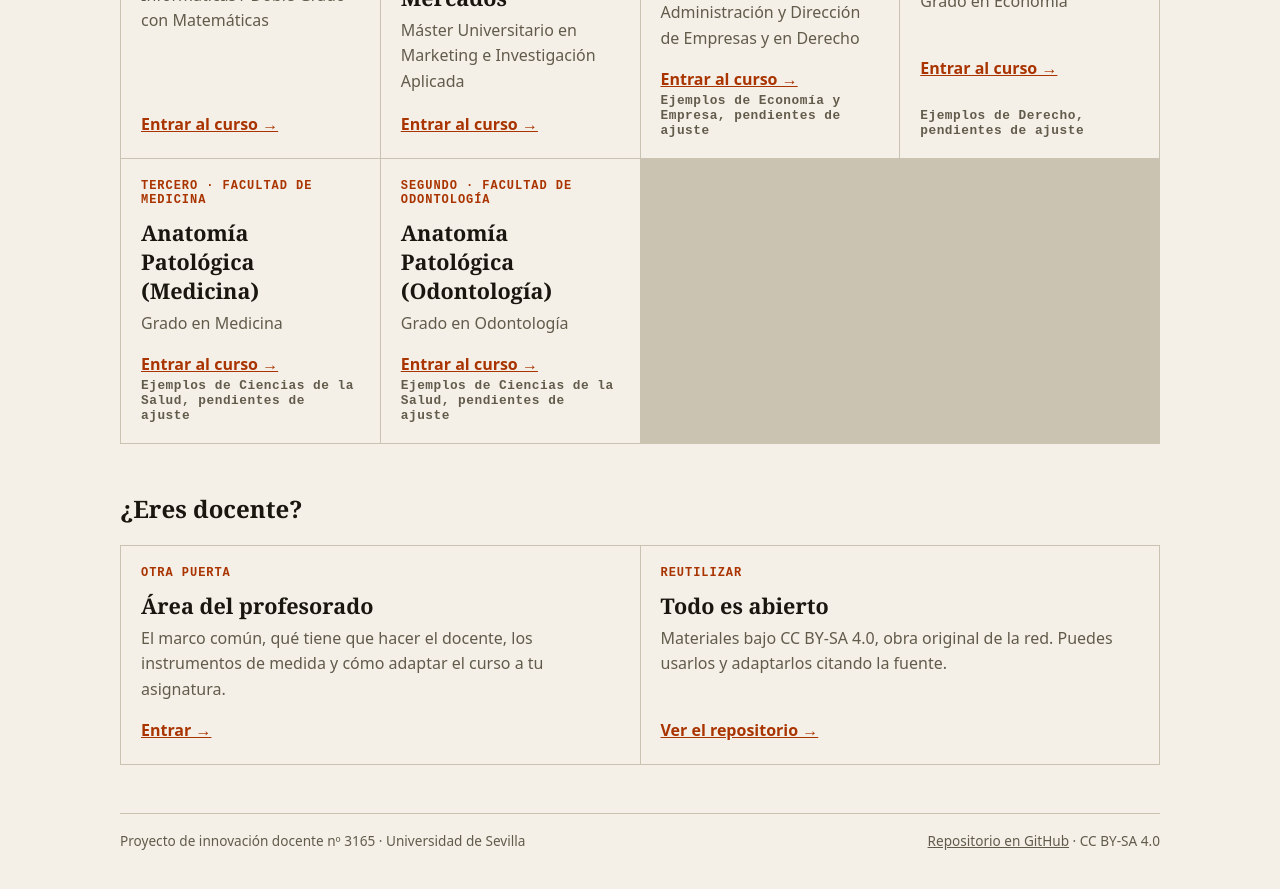
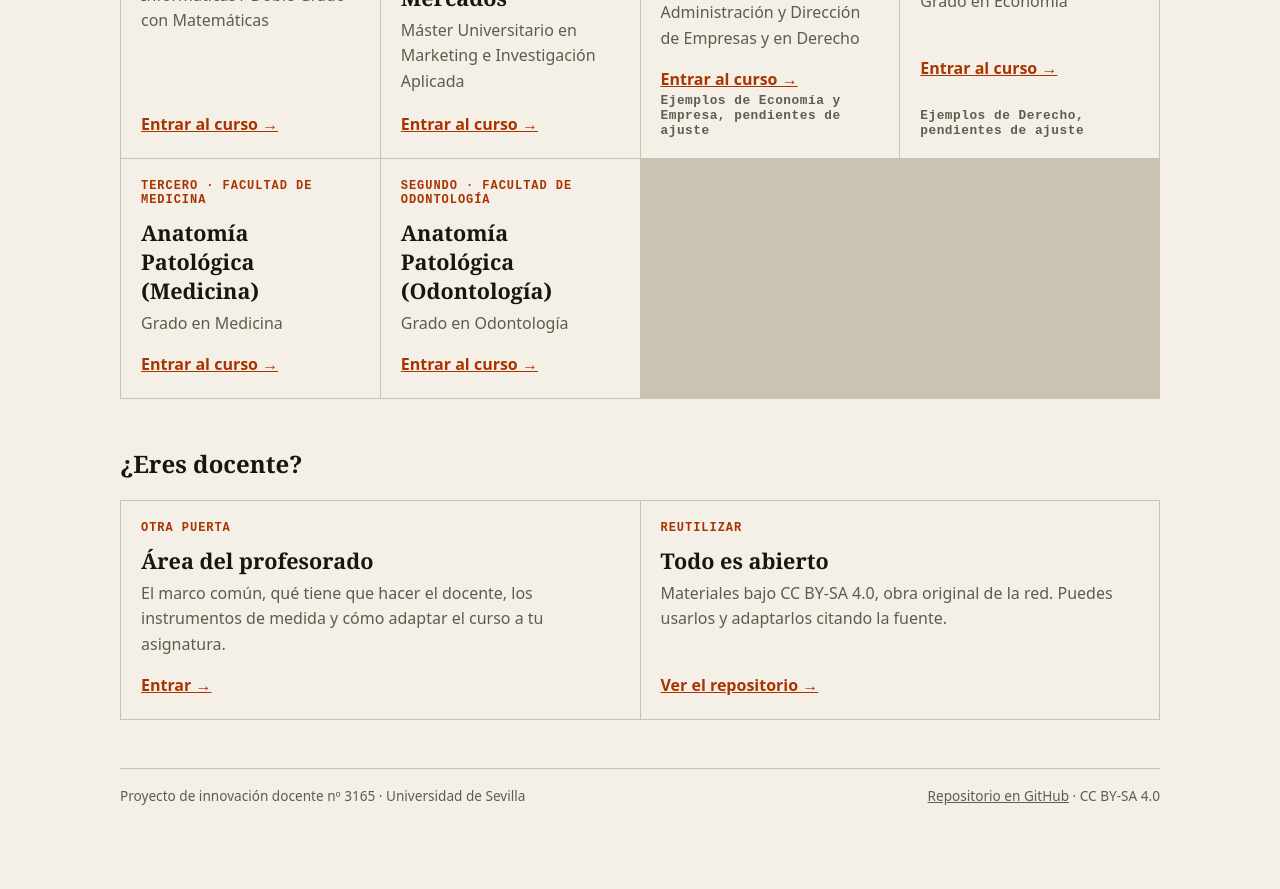
Before and after one commit to jorgeBIGS/innovacion-US-3165, a Jekyll site: the page built from index.html, in a window 1280 px wide and 900 px high, scrolled down 1673 px. Shown: the top 889 px of the window. Built offline with Jekyll 4.4.1, drawn with Linux system fonts in a browser that asks for light colours; after the commit the page ends 2528 px from its top, so only the background shows below that; part of the change alters nothing that is shown.

Commit message:
Dar por buenos los cursos de Medicina y Odontología
Anatomía Patológica de los dos grados pasa a revisada: se quedan con
los ejemplos comunes de Ciencias de la Salud, que la coordinación da
por válidos. Desaparece el aviso de que están pendientes de ajuste.

Co-Authored-By: Claude Opus 5 <noreply@anthropic.com>

```diff
--- a/_data/asignaturas.yml
+++ b/_data/asignaturas.yml
@@ -303,7 +303,9 @@
   centro: Facultad de Medicina
   rama: Ciencias de la Salud
   docente: Laura Macías García
-  estado: borrador
+  # Revisada: usa los ejemplos comunes de Ciencias de la Salud, dados por buenos
+  # por la coordinación.
+  estado: completo
 
 - slug: anatomia-patologica-odontologia
   nombre: Anatomía Patológica (Odontología)
@@ -312,4 +314,6 @@
   centro: Facultad de Odontología
   rama: Ciencias de la Salud
   docente: Manuel Pérez Pérez
-  estado: borrador
+  # Revisada: usa los ejemplos comunes de Ciencias de la Salud, dados por buenos
+  # por la coordinación.
+  estado: completo
```
